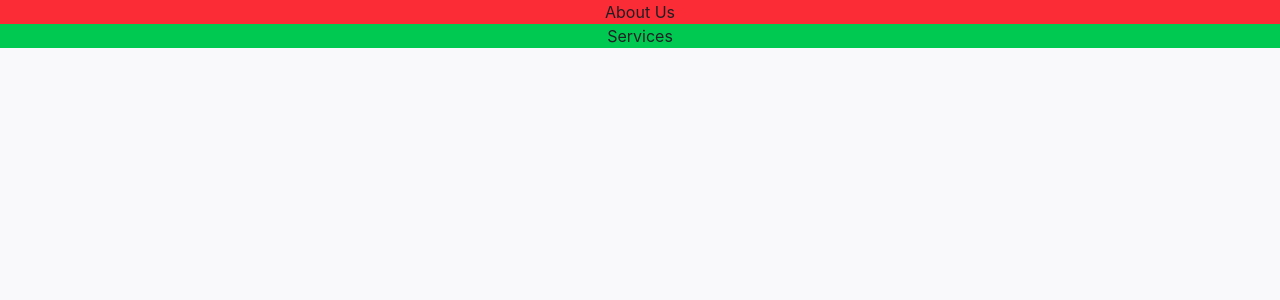
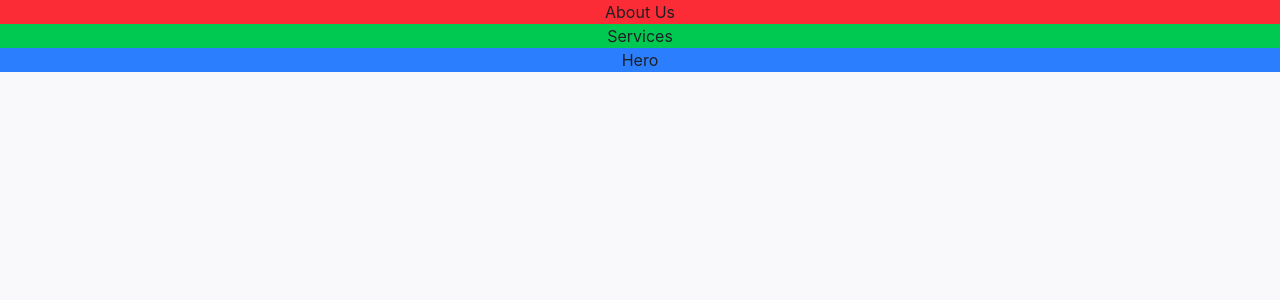
Before and after one commit to Nader-Dev1/next-app1, a Next.js app: page / in a window 1280 px wide. Shown: the top 300 px of the page. Built offline with nearby package versions, Linux system fonts and the light colour scheme.

Commit message:
add hero

```diff
--- a/src/app/page.tsx
+++ b/src/app/page.tsx
@@ -1,12 +1,14 @@
 
 import React from "react";
 import Services from "@/components/organisms/Services";
+import Hero from "@/components/organisms/Hero";
 import About from "@/components/organisms/About";
 export default function page() {
   return (
     <div>
      <About />
      <Services />
+     <Hero />
     </div>
   );
 }
--- /dev/null
+++ b/src/components/organisms/Hero.tsx
@@ -0,0 +1,7 @@
+export default function About() {
+  return (
+    <div className="flex justify-center items-center bg-blue-500  gap-4">
+    <h1>Hero</h1>
+    </div>
+  );
+}
```
